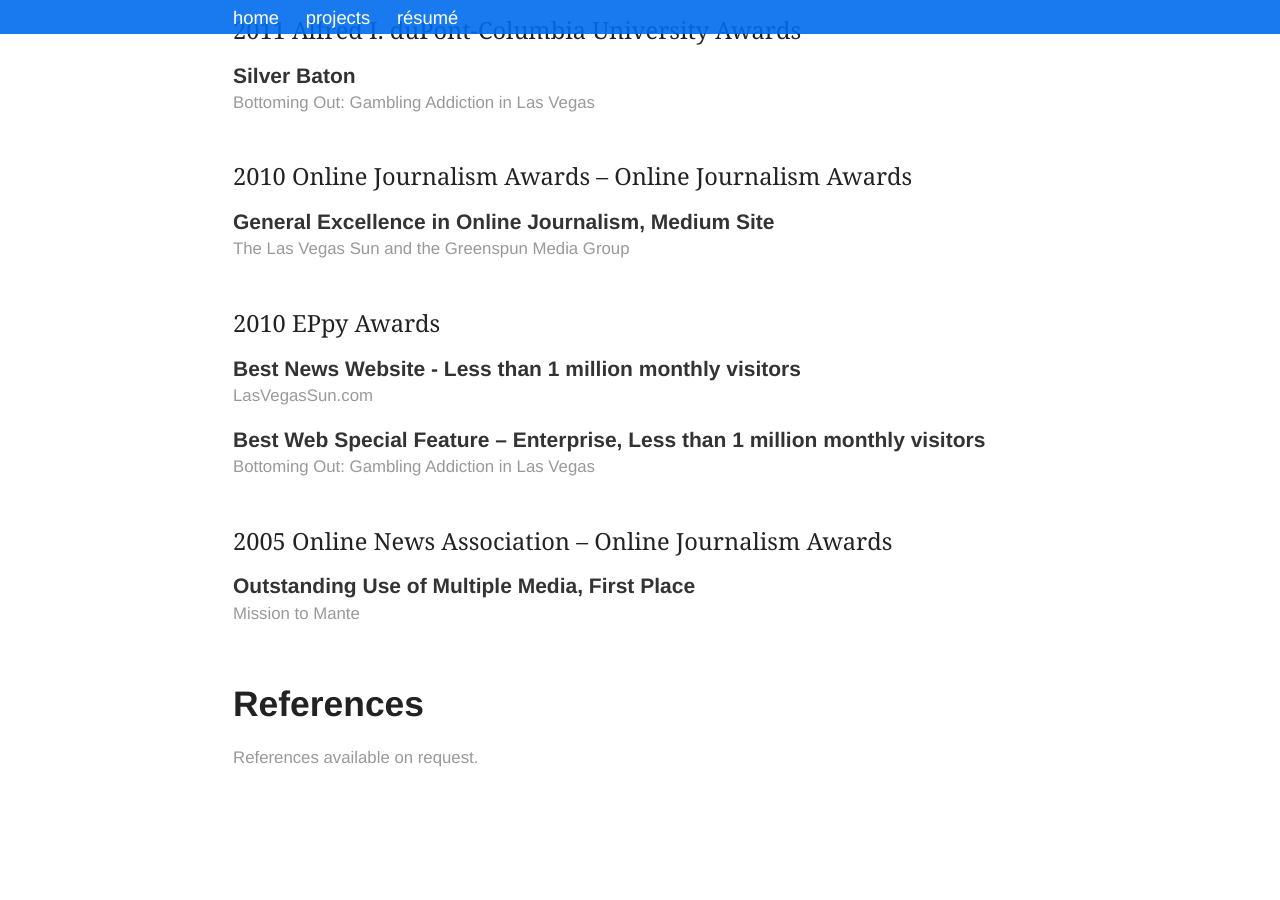
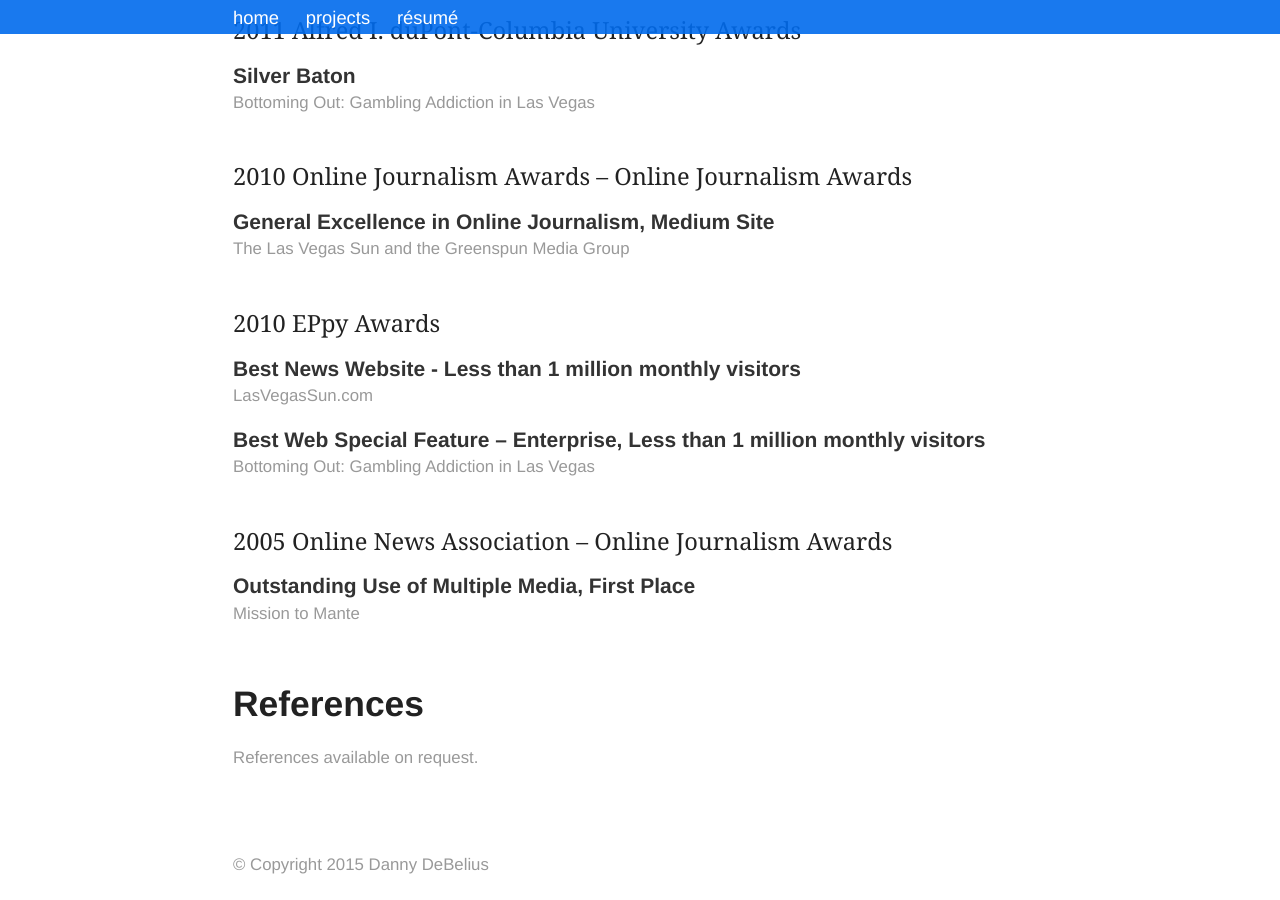
Before and after one commit to dannydb/dannydb.github.io, a Jekyll site: the page built from index.md, in a window 1280 px wide and 900 px high, scrolled down 6672 px. Built offline with Jekyll 4.4.1, drawn with Linux system fonts in a browser that asks for light colours; before the commit the page ends 7524 px from its top, so only the background shows below that.

Commit message:
Add copyright, cleanup unused code

```diff
--- a/_layouts/default.html
+++ b/_layouts/default.html
@@ -6,6 +6,12 @@
     <body {% if page.body_class %}class="{{ page.body_class }}"{% endif %}>
 
         {{ content }}
+
+        <footer>
+            <div class="row">
+                <p class="copyright wrapper">&copy; Copyright {{ site.time| date: "%Y" }} Danny DeBelius</p>
+            </div>
+        </footer>
 
         <script src="/js/jquery.min.js"></script>
         <script src="/js/jquery.lazyload.min.js"></script>
--- a/_sass/_base.scss
+++ b/_sass/_base.scss
@@ -178,44 +178,6 @@ pre {
     }
 }
 
-
-
-/**
- * Wrapper
- */
-.wrapper,
-%wrapper {
-    // max-width: -webkit-calc(1024px - (#{$spacing-unit} * 2));
-    // max-width:         calc(1024px - (#{$spacing-unit} * 2));
-    // margin-right: auto;
-    // margin-left: auto;
-    // padding-right: $spacing-unit;
-    // padding-left: $spacing-unit;
-    // @extend %clearfix;
-
-    // @include media-query($on-laptop) {
-    //     max-width: -webkit-calc(800px - (#{$spacing-unit}));
-    //     max-width:         calc(800px - (#{$spacing-unit}));
-    //     padding-right: $spacing-unit / 2;
-    //     padding-left: $spacing-unit / 2;
-    // }
-
-    @include grid-column($columns: 12, $center: true);
-
-    @media #{$medium-up} {
-        @include grid-column($columns: 10, $center: false, $offset: 1, $last-column: true);
-    }
-
-    @media #{$large-up} {
-        @include grid-column($columns: 8, $center: false, $offset: 2, $last-column: true);
-    }
-
-    // @media #{$large-up} {
-    //     @include grid-column($columns: 8, $center: false);
-    // }
-
-}
-
 .page-header {
     @include grid-column($columns: 12, $center: true);
 
@@ -226,7 +188,20 @@ pre {
 
     @media #{$large-up} {
         @include grid-column($columns: 8, $center: false, $offset: 2, $last-column: true);
-        // @include grid-column($columns: 2, $center: false);
+        // @include grid-column($columns: 2, $center: false, $offset: 0);
+    }
+}
+
+.wrapper,
+%wrapper {
+    @include grid-column($columns: 12, $center: true);
+
+    @media #{$medium-up} {
+        @include grid-column($columns: 10, $center: false, $offset: 1, $last-column: true);
+    }
+
+    @media #{$large-up} {
+        @include grid-column($columns: 8, $center: false, $offset: 2, $last-column: true);
     }
 }
 
--- a/_sass/_layout.scss
+++ b/_sass/_layout.scss
@@ -374,6 +374,10 @@
         line-height: 1.35;
         border-bottom: 2px solid #222;
         padding-bottom: $base-line-height-computed/2;
+
+        // @media #{$large-up} {
+        //     border-bottom: none;
+        // }
     }
 }
 
@@ -394,3 +398,18 @@
         padding: 55px 0;
     }
 }
+
+footer .wrapper {
+    color: #999;
+    font-size: $base-font-size * 0.8;
+
+    @include grid-column($columns: 12, $center: true);
+
+    @media #{$medium-up} {
+        @include grid-column($columns: 10, $center: false, $offset: 1, $last-column: true);
+    }
+
+    @media #{$large-up} {
+        @include grid-column($columns: 8, $center: false, $offset: 2);
+    }
+}
```
